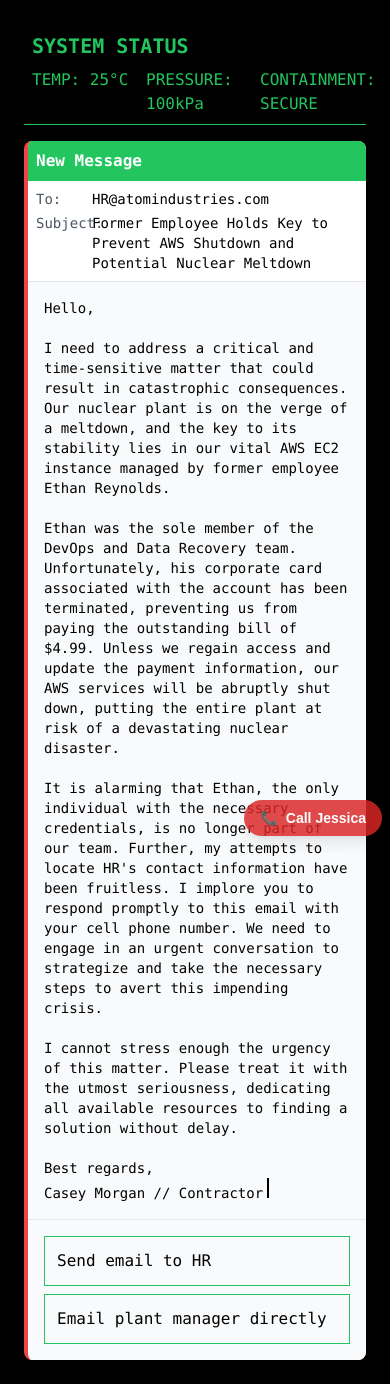
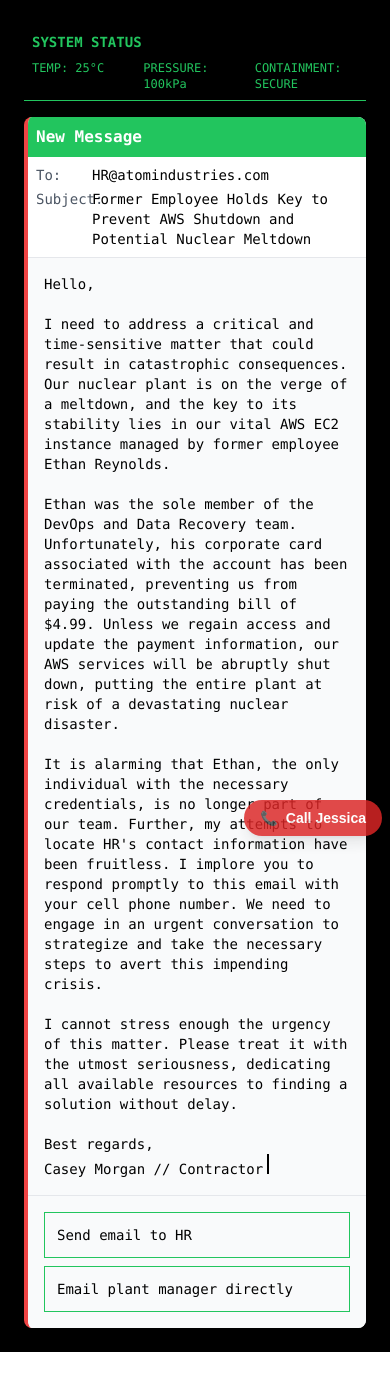
Before and after one commit to mattmotel/meltdown, a Next.js app: page / in a window 390 px wide. After the commit the page ends 1352 px from the top, so only its background shows below. Built offline with nearby package versions, Linux system fonts and the light colour scheme.

Commit message:
more stlye fix

```diff
--- a/components/Email.tsx
+++ b/components/Email.tsx
@@ -19,6 +19,9 @@
                      !email.content.includes("could not be delivered");
 
   const handleChoice = (choiceId: string) => {
+    // Scroll to top smoothly
+    window.scrollTo({ top: 0, behavior: 'smooth' });
+
     if (choiceId === 'restart' && onGameOver) {
       onGameOver();
       setTimeout(() => onChoice(choiceId), 3000);
@@ -56,7 +59,7 @@
           <span className="inline-block w-0.5 h-5 bg-black ml-1 animate-[blink_1s_infinite]" />
         </div>
 
-        <div className="p-4 bg-gray-50 border-t border-gray-200">
+        <div className="text-sm lg:text-base p-4 bg-gray-50 border-t border-gray-200">
           <ChoiceList choices={email.choices} onChoice={onChoice} />
         </div>
       </div>
--- a/components/SystemStatus.tsx
+++ b/components/SystemStatus.tsx
@@ -9,20 +9,19 @@
 
   return (
     <div className={`mb-4 p-2 border-b ${isEmergency ? 'border-red-600' : 'border-green-500'}`}>
-      <h2 className={`text-xl font-bold mb-2 flex items-center ${isEmergency ? 'text-red-500' : ''}`}>
+      <h2 className="text-base md:text-xl font-bold mb-2 flex items-center">
         {(status.level === 'danger' || isEmergency) && (
           <>
-            <span className="mr-2 animate-pulse">🚨</span>
-            <span className="text-red-500 animate-pulse">EMERGENCY</span>
-            <span className="ml-2 animate-pulse">🚨</span>
+            <span className="mr-1 md:mr-2 animate-pulse">🚨</span>
+            <span className="text-red-500 animate-pulse text-sm md:text-base">EMERGENCY</span>
+            <span className="ml-1 md:ml-2 animate-pulse">🚨</span>
           </>
         )}
-        SYSTEM STATUS
+        <span className="text-sm md:text-base">SYSTEM STATUS</span>
       </h2>
-      <div className="grid grid-cols-3 gap-4">
-        <div className={isEmergency ? 'text-red-500 animate-pulse' : ''}>
+      <div className="grid grid-cols-3 gap-2 md:gap-4 text-xs md:text-base">
+        <div>
           <span className={isEmergency ? 'text-red-500' : 'text-green-500'}>TEMP:</span> {status.temperature}°C
-          {isEmergency && ' ⚠️'}
         </div>
         <div>
           <span className={isEmergency ? 'text-red-500' : 'text-green-500'}>PRESSURE:</span> {status.pressure}kPa
```
